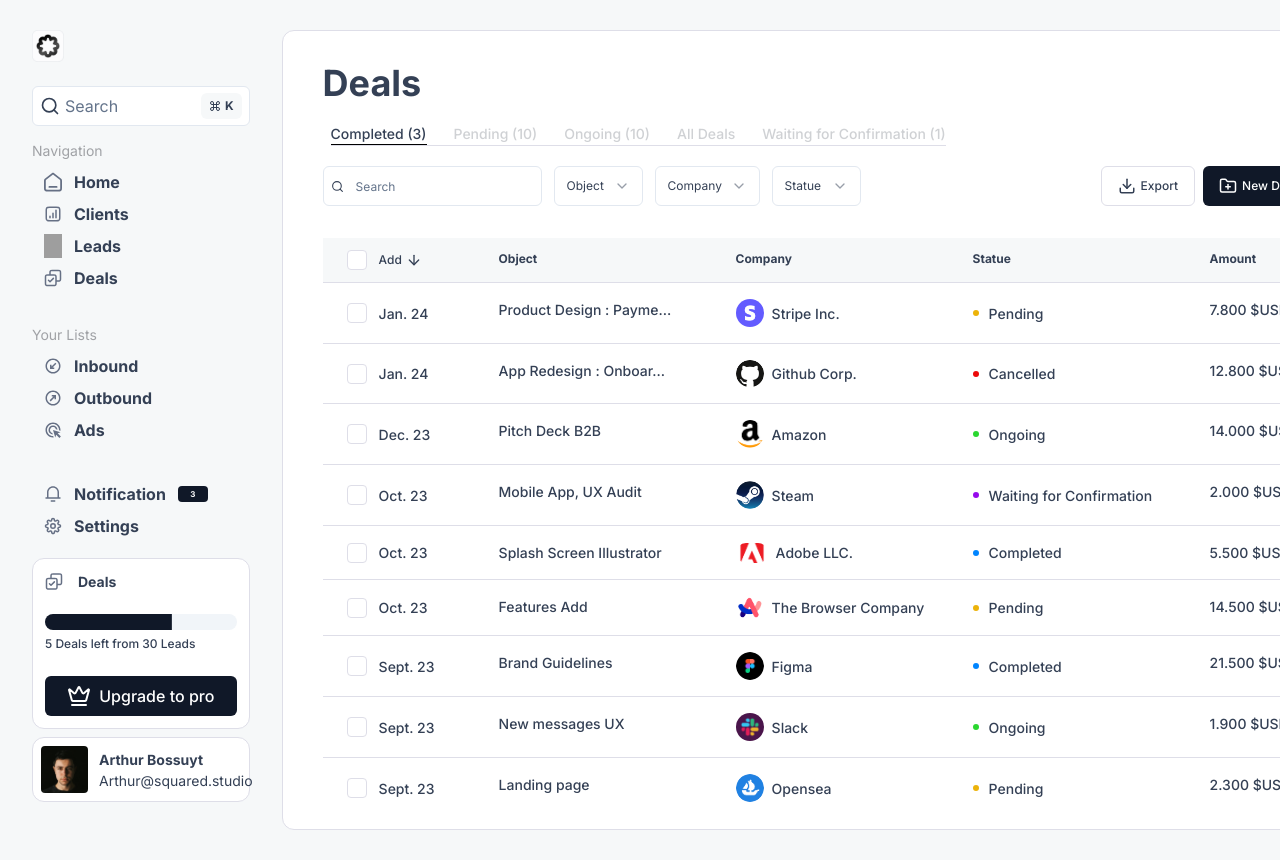
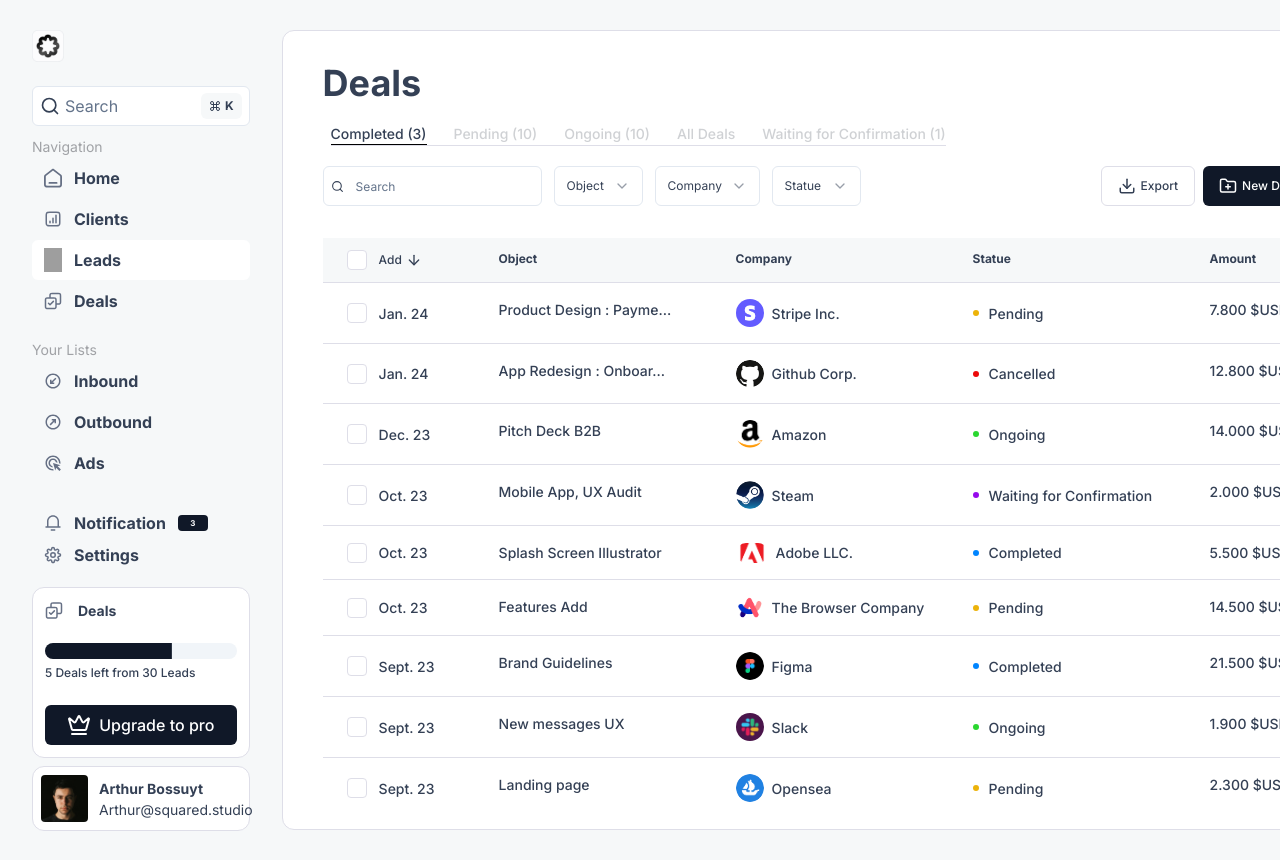
Before and after one commit to SebastienLaurentt/Spikes_Dashboard, a Next.js app: page / in a window 1280 px wide. Shown: the top 860 px of the page. Built offline with nearby package versions, Linux system fonts and the light colour scheme; grey boxes are pictures that could not be loaded.

Commit message:
refacto and use useState to update css off selectedTab

```diff
--- a/components/Nav.tsx
+++ b/components/Nav.tsx
@@ -1,12 +1,21 @@
-import { ChevronDown, Crown, SearchIcon } from "lucide-react";
+"use client";
+
+import { ChevronDown, Crown } from "lucide-react";
 import Image from "next/image";
+import { useState } from "react";
 import { Button } from "./ui/button";
 import { Input } from "./ui/input";
 import { Progress } from "./ui/progress";
 
 const Nav = () => {
+  const [selectedTab, setSelectedTab] = useState<string>("Leads");
+
+  const handleTabClick = (tab: string) => {
+    setSelectedTab(tab);
+  };
+
   return (
-    <div className="w-[326px] h-[800px] px-8 flex flex-col ">
+    <div className="w-[326px] h-[800px] px-8 flex flex-col">
       <div className="space-y-6 flex flex-col">
         <Image src="/images/icon.png" alt="logo" width={32} height={32} />
         <Input
@@ -16,77 +25,48 @@
           searchIconSize={20}
         />
       </div>
-      <div className="py-3">
+      <div className="py-2">
         <span className="text-primary-foreground text-[14px]">Navigation</span>
-        <ul className="text-sm font-bold gap-y-2 flex flex-col py-2">
-          <li className="flex flex-row gap-x-3 px-3 ">
+        <ul className="text-sm font-bold gap-y-[1px] flex flex-col">
+          {["Home", "Clients", "Leads", "Deals"].map((item) => (
+            <li
+              key={item}
+              className={`flex flex-row gap-x-3 py-2 px-3 cursor-pointer hover:bg-primary ${
+                selectedTab === item ? "bg-primary rounded-[6px]" : ""
+              }`}
+              onClick={() => handleTabClick(item)}
+            >
               <Image
-              src="/images/homeIcon.svg"
+                src={`/images/${item.toLowerCase()}Icon.svg`}
                 width={18}
                 height={18}
-              alt="home icon"
+                alt={`${item} icon`}
               />
-            <span>Home</span>
+              <span>{item}</span>
             </li>
-          <li className="flex flex-row gap-x-3 px-3 ">
+          ))}
+        </ul>
+      </div>
+      <div className="py-2">
+        <span className="text-primary-foreground text-[14px]">Your Lists</span>
+        <ul className="text-sm font-bold gap-y-[1px] flex flex-col">
+          {["Inbound", "Outbound", "Ads"].map((item) => (
+            <li
+              key={item}
+              className={`flex flex-row gap-x-3 py-2 px-3 cursor-pointer hover:bg-primary ${
+                selectedTab === item ? "bg-primary rounded-[6px]" : ""
+              }`}
+              onClick={() => handleTabClick(item)}
+            >
               <Image
-              src="/images/clientIcon.svg"
+                src={`/images/${item.toLowerCase()}Icon.svg`}
                 width={18}
                 height={18}
-              alt="home icon"
+                alt={`${item} icon`}
               />
-            <span>Clients</span>
+              <span>{item}</span>
             </li>
-          <li className="flex flex-row gap-x-3 px-3 ">
-            <Image
-              src="/images/leadsIcon.svg"
-              width={18}
-              height={18}
-              alt="home icon"
-            />
-            <span>Leads</span>
-          </li>
-          <li className="flex flex-row gap-x-3 px-3 ">
-            <Image
-              src="/images/dealsIcon.svg"
-              width={18}
-              height={18}
-              alt="home icon"
-            />
-            <span>Deals</span>
-          </li>
-        </ul>
-      </div>
-      <div className="py-3">
-        <span className="text-primary-foreground text-[14px]">Your Lists</span>
-        <ul className="text-sm font-bold gap-y-2 flex flex-col py-2">
-          <li className="flex flex-row gap-x-3 px-3 ">
-            <Image
-              src="/images/inboundIcon.svg"
-              width={18}
-              height={18}
-              alt="home icon"
-            />
-            <span>Inbound</span>
-          </li>
-          <li className="flex flex-row gap-x-3 px-3 ">
-            <Image
-              src="/images/outboundIcon.svg"
-              width={18}
-              height={18}
-              alt="home icon"
-            />
-            <span>Outbound</span>
-          </li>
-          <li className="flex flex-row gap-x-3 px-3 ">
-            <Image
-              src="/images/adsIcon.svg"
-              width={18}
-              height={18}
-              alt="home icon"
-            />
-            <span>Ads</span>
-          </li>
+          ))}
         </ul>
       </div>
       <div className="py-3">
@@ -96,17 +76,19 @@
               src="/images/notificationsIcon.svg"
               width={18}
               height={18}
-              alt="home icon"
+              alt="notifications icon"
             />
             <span>Notification</span>
-            <span className="bg-accent text-primary w-[30px] h-[16px] flex flex-row items-center justify-center text-[8px] rounded-[4px]">3</span>
+            <span className="bg-accent text-primary w-[30px] h-[16px] flex flex-row items-center justify-center text-[8px] rounded-[4px]">
+              3
+            </span>
           </li>
-          <li className="flex flex-row gap-x-3 px-3 ">
+          <li className="flex flex-row gap-x-3 px-3">
             <Image
               src="/images/settingsIcon.svg"
               width={18}
               height={18}
-              alt="home icon"
+              alt="settings icon"
             />
             <span>Settings</span>
           </li>
@@ -118,9 +100,9 @@
             src="/images/dealsIcon.svg"
             width={18}
             height={18}
-            alt="home icon"
+            alt="deals icon"
           />
-          <span className="text-[14px] font-bold ">Deals</span>
+          <span className="text-[14px] font-bold">Deals</span>
         </div>
         <div>
           <Progress value={66} />
@@ -128,7 +110,6 @@
             5 Deals left from 30 Leads
           </span>
         </div>
-
         <Button className="gap-x-2">
           <Crown /> Upgrade to pro
         </Button>
@@ -136,7 +117,7 @@
       <div className="bg-primary border mt-2 flex flex-row p-2 items-center rounded-[12px] gap-x-[11px]">
         <Image
           src="/images/profil.png"
-          alt="ads"
+          alt="profile"
           width={47}
           height={47}
           className="rounded-[4px]"
```
Also changed, not shown: public/images/clientsIcon.svg (renamed from public/images/clientIcon.svg). Lines whose indentation alone changed are shown as unchanged.
